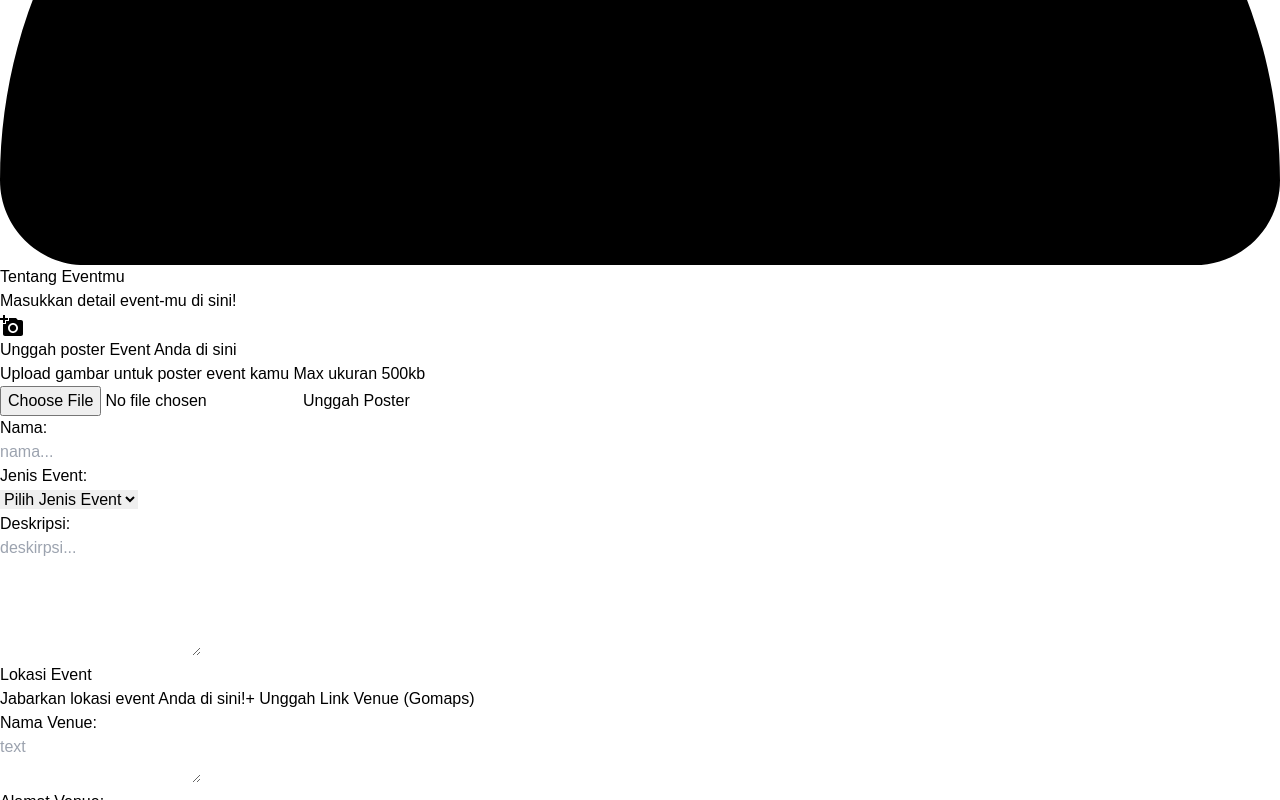
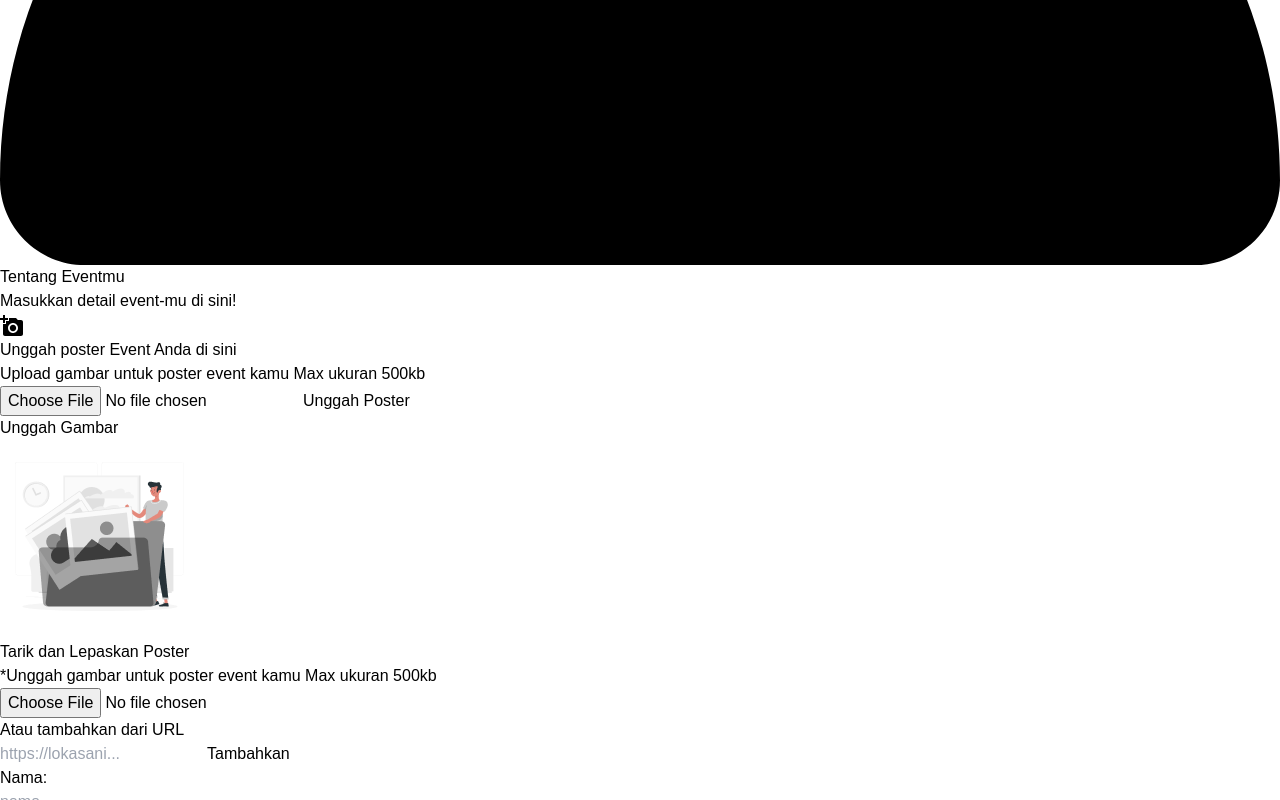
Before and after one commit to Capstone-Kelompok-11/local-art-and-culture-fe, a React (Vite) app in the folder lokasani/: page /newevent in a window 1280 px wide. Both pictures are taken after a click on the button "Unggah Poster". Shown: the part 3763-4563 px from the top of the page. Built offline with nearby package versions, Linux system fonts and the light colour scheme.

Commit message:
menambahkan pop up ketika menambah gambar

```diff
--- /dev/null
+++ b/lokasani/src/component/adminEvent/new-event/PopupInputImage.jsx
@@ -0,0 +1,89 @@
+import { useState } from "react";
+import imageSearching from "../../../assets/img/image-searching.png";
+
+// eslint-disable-next-line react/prop-types
+const PopupInputImage = ({ onClose }) => {
+    const [imagePreview, setImagePreview] = useState(null);
+
+    const handleFileChange = (event) => {
+        const file = event.target.files[0];
+        if (file) {
+            const reader = new FileReader();
+            reader.onload = () => {
+                setImagePreview(reader.result);
+            };
+            reader.readAsDataURL(file);
+        }
+    };
+
+    const handleDragOver = (event) => {
+        event.preventDefault();
+    };
+
+    const handleDrop = (event) => {
+        event.preventDefault();
+        const file = event.dataTransfer.files[0];
+        if (file) {
+            const reader = new FileReader();
+            reader.onload = () => {
+                setImagePreview(reader.result);
+            };
+            reader.readAsDataURL(file);
+        }
+    };
+
+    return (
+        <div>
+            <div className="fixed inset-0 flex items-center justify-center z-40">
+                <div className="absolute inset-0 bg-gray-800 opacity-50" onClick={onClose}></div>
+                <div
+                    className="w-5/12 bg-white p-4 rounded-lg z-50"
+                    onDragOver={handleDragOver}
+                    onDrop={handleDrop}
+                >
+                    <h1 className="text-xl font-semibold mb-3 pb-2 border-b-2">Unggah Gambar</h1>
+                    <div className="rounded-lg text-center">
+                        {imagePreview ? (
+                            <img
+                                src={imagePreview}
+                                alt="Preview"
+                                className="w-60 h-52 mx-auto"
+                            />
+                        ) : (
+                            <img
+                                src={imageSearching}
+                                alt="Searching"
+                                className="w-60 h-52 mx-auto"
+                            />
+                        )}
+                    </div>
+                    <div className="flex justify-center flex-col items-center my-3">
+                        <label
+                            htmlFor="uploadImage"
+                            className="font-bold cursor-pointer"
+                        >
+                            Tarik dan Lepaskan Poster
+                        </label>
+                        <p className="text-[14px] text-[#828282]">*Unggah gambar untuk poster event kamu Max ukuran 500kb</p>
+                        <input
+                            type="file"
+                            id="uploadImage"
+                            className="hidden"
+                            accept="image/*"
+                            onChange={handleFileChange}
+                        />
+                    </div>
+                    <div>
+                        <h3 className="font-semibold">Atau tambahkan dari URL</h3>
+                        <div className="mt-2 flex gap-3">
+                            <input className="w-7/12 px-4 py-2 rounded-[20px] border-2 outline outline-1 outline-black" type="text" placeholder="https://lokasani..."/>
+                            <button className="w-5/12 px-4 py-2 rounded-[20px] focus:outline-none text-white bg-[#253E8D]">Tambahkan</button>
+                        </div>
+                    </div>
+                </div>
+            </div>
+        </div>
+    );
+};
+
+export default PopupInputImage;
--- a/lokasani/src/pages/adminEvent/newevent.jsx
+++ b/lokasani/src/pages/adminEvent/newevent.jsx
@@ -7,12 +7,13 @@ import TextsmsIcon from '@mui/icons-material/Textsms';
 import NotificationsActiveIcon from '@mui/icons-material/NotificationsActive';
 import DeleteIcon from '@mui/icons-material/Delete';
 import CreateIcon from '@mui/icons-material/Create';
+import AccessAlarmIcon from '@mui/icons-material/AccessAlarm';
 import Brightness1Icon from '@mui/icons-material/Brightness1';
 import user from '../../assets/img/user.svg';
 import Sidebar from '../../component/adminEvent/Sidebar';
 import DatePicker from 'react-datepicker';
 import 'react-datepicker/dist/react-datepicker.css';
-
+import PopupInputImage from "../../component/adminEvent/new-event/PopupInputImage";
 
 function NewEvent() {
   const [poster, setPoster] = useState(null);
@@ -61,6 +62,11 @@ function NewEvent() {
     setSelectedOption(option);
   };
 
+  const [isPopupImageOpen, setIsPopupImageOpen] = useState(false);
+
+  const handlePopupUploadImage = () => {
+      setIsPopupImageOpen(true);
+  }
 
   return (
     <section>
@@ -105,15 +111,20 @@ function NewEvent() {
               <div className="border-dashed border-2 w-1/2 h-[300px] border-gray-400 p-8 rounded-md aspect-w-1 aspect-h-1">
                 <div className="flex flex-col items-center">
                   <AddAPhotoIcon className='text-[#768DD5] mt-10' />
-                  <h1 className='text-3xl font-bold text-sm'>Unggah poster Event Anda di sini</h1>
-                  <h1 className="block text-sm font-medium text-[#828282] ">
+                  <h1 className='text-3xl font-bold text-sm mt-1'>Unggah poster Event Anda di sini</h1>
+                  <h1 className="block text-sm mt-1 font-medium text-[#828282] ">
                     Upload gambar untuk poster event kamu Max ukuran 500kb
                   </h1>
-                  <div className="mt-1 flex items-center">
+                  <div className="mt-2 flex items-center">
                     <input type="file" accept="image/*" onChange={handlePosterUpload} id="poster" className="hidden" />
-                    <button htmlFor="poster" className="cursor-pointer bg-[#3653B0] hover:bg-blue-800 text-white py-2 px-4 rounded-full ml-2">
+                    <button onClick={handlePopupUploadImage} htmlFor="poster" className="cursor-pointer bg-[#3653B0] hover:bg-blue-800 text-white py-2 px-4 rounded-full ml-2">
                       Unggah Poster
                     </button>
+                    {isPopupImageOpen && (
+                        <PopupInputImage
+                        onClose={() => setIsPopupImageOpen(false)}
+                        />
+                    )}
                     {poster && (
                       <span className="ml-2 text-gray-500">{poster.name}</span>
                     )}
@@ -228,6 +239,7 @@ function NewEvent() {
 
           <div className="mt-4">
             <label className="block text-sm font-medium text-[#768DD5] mb-2">Jam Mulai:</label>
+            <AccessAlarmIcon fontSize='small' className='absolute ml-[8px] mt-[2px] z-10 text-[#828282]'/>
             <DatePicker
               selected={startTime}
               onChange={(time) => setStartTime(time)}
@@ -236,11 +248,13 @@ function NewEvent() {
               timeIntervals={15}
               timeCaption="Time"
               dateFormat="HH:mm"
+              className='bg-[#F2F2F2] px-2 pl-8 w-11/12 rounded-[10px]'
             />
           </div>
 
           <div className="mt-4">
             <label className="block text-sm font-medium text-[#768DD5] mb-2">Jam Selesai:</label>
+            <AccessAlarmIcon fontSize='small' className='absolute ml-[8px] mt-[2px] z-10 text-[#828282]'/>
             <DatePicker
               selected={endTime}
               onChange={(time) => setEndTime(time)}
@@ -249,6 +263,7 @@ function NewEvent() {
               timeIntervals={15}
               timeCaption="Time"
               dateFormat="HH:mm"
+              className='bg-[#F2F2F2] px-2 pl-8 w-11/12 rounded-[10px]'
             />
           </div>
           </div>
```
Also changed, not shown: lokasani/src/assets/img/image-searching.png (added).
